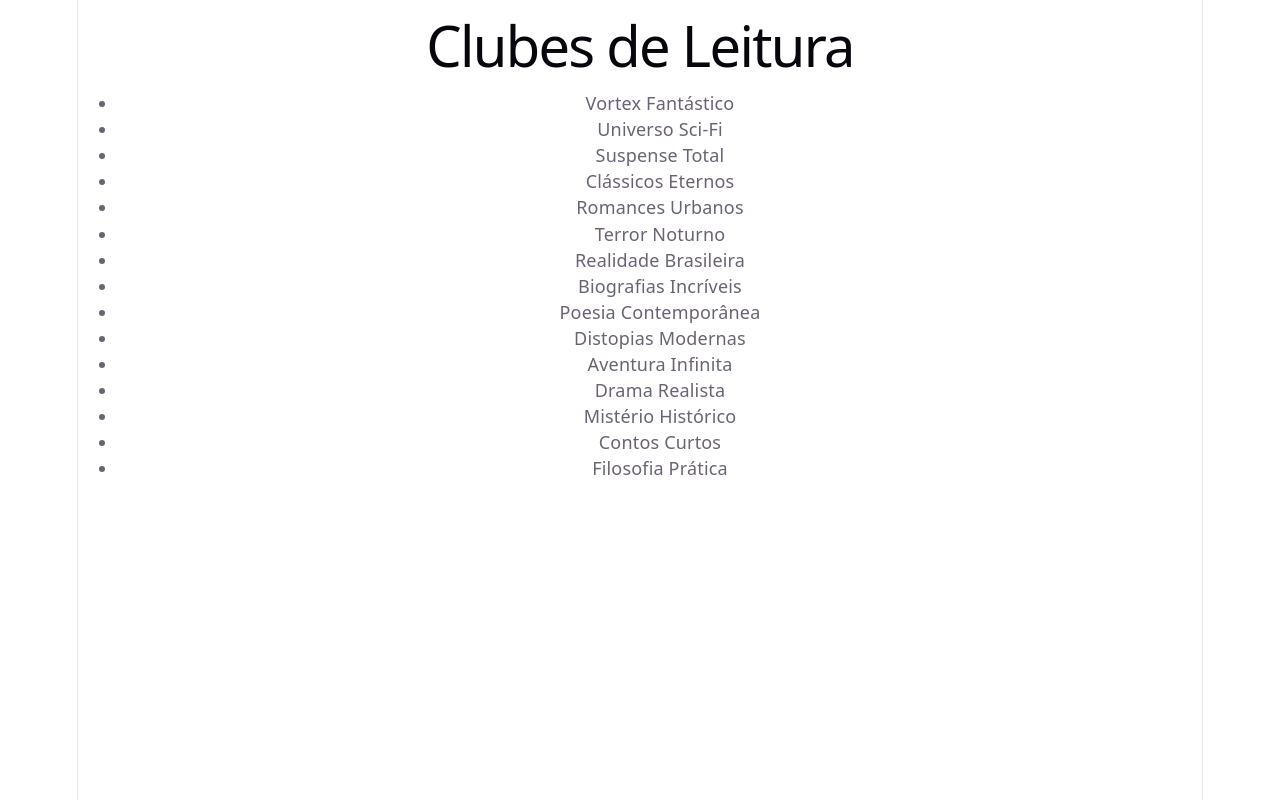
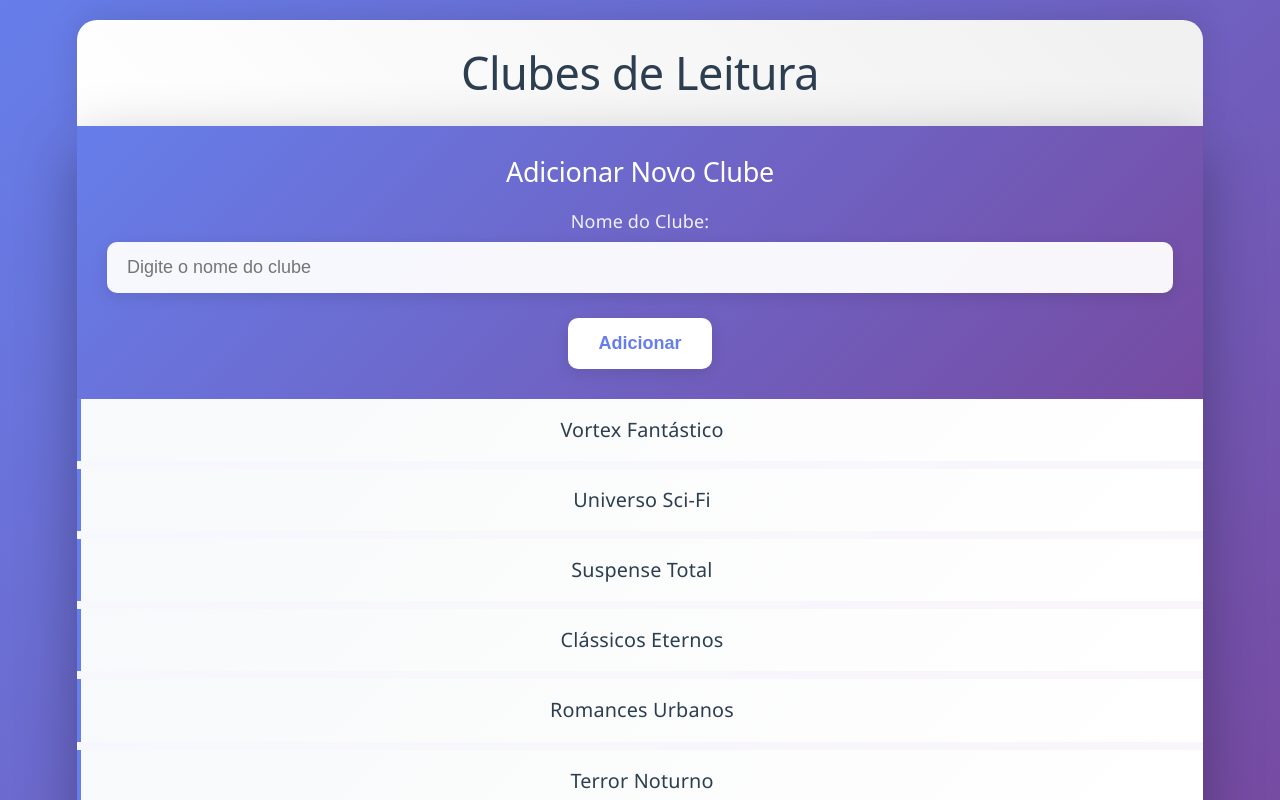
Before and after one commit to thiagoperest/desenvolvimento-react-DR4_AT, a React (Vite) app: page / in a window 1280 px wide. Built offline with nearby package versions, Linux system fonts and the light colour scheme.

Commit message:
feat: add tarefa 04

```diff
--- a/src/App.css
+++ b/src/App.css
@@ -1,184 +1,27 @@
-.counter {
-  font-size: 16px;
-  padding: 5px 10px;
-  border-radius: 5px;
-  color: var(--accent);
-  background: var(--accent-bg);
-  border: 2px solid transparent;
-  transition: border-color 0.3s;
-  margin-bottom: 24px;
-
-  &:hover {
-    border-color: var(--accent-border);
-  }
-  &:focus-visible {
-    outline: 2px solid var(--accent);
-    outline-offset: 2px;
-  }
+* {
+  margin: 0;
+  padding: 0;
+  box-sizing: border-box;
 }
 
-.hero {
-  position: relative;
-
-  .base,
-  .framework,
-  .vite {
-    inset-inline: 0;
-    margin: 0 auto;
-  }
-
-  .base {
-    width: 170px;
-    position: relative;
-    z-index: 0;
-  }
-
-  .framework,
-  .vite {
-    position: absolute;
-  }
-
-  .framework {
-    z-index: 1;
-    top: 34px;
-    height: 28px;
-    transform: perspective(2000px) rotateZ(300deg) rotateX(44deg) rotateY(39deg)
-      scale(1.4);
-  }
-
-  .vite {
-    z-index: 0;
-    top: 107px;
-    height: 26px;
-    width: auto;
-    transform: perspective(2000px) rotateZ(300deg) rotateX(40deg) rotateY(39deg)
-      scale(0.8);
-  }
+html, body {
+  height: 100%;
+  overflow-x: hidden;
 }
 
-#center {
-  display: flex;
-  flex-direction: column;
-  gap: 25px;
-  place-content: center;
-  place-items: center;
-  flex-grow: 1;
-
-  @media (max-width: 1024px) {
-    padding: 32px 20px 24px;
-    gap: 18px;
-  }
+body {
+  background: linear-gradient(135deg, #667eea 0%, #764ba2 100%);
+  min-height: 100vh;
+  margin: 0;
+  padding: 20px;
+  font-family: 'Segoe UI', Tahoma, Geneva, Verdana, sans-serif;
 }
 
-#next-steps {
-  display: flex;
-  border-top: 1px solid var(--border);
-  text-align: left;
-
-  & > div {
-    flex: 1 1 0;
-    padding: 32px;
-    @media (max-width: 1024px) {
-      padding: 24px 20px;
-    }
-  }
-
-  .icon {
-    margin-bottom: 16px;
-    width: 22px;
-    height: 22px;
-  }
-
-  @media (max-width: 1024px) {
-    flex-direction: column;
-    text-align: center;
-  }
+#root {
+  height: 100%;
 }
 
-#docs {
-  border-right: 1px solid var(--border);
-
-  @media (max-width: 1024px) {
-    border-right: none;
-    border-bottom: 1px solid var(--border);
-  }
+.App {
+  height: 100%;
+  min-height: 100vh;
 }
-
-#next-steps ul {
-  list-style: none;
-  padding: 0;
-  display: flex;
-  gap: 8px;
-  margin: 32px 0 0;
-
-  .logo {
-    height: 18px;
-  }
-
-  a {
-    color: var(--text-h);
-    font-size: 16px;
-    border-radius: 6px;
-    background: var(--social-bg);
-    display: flex;
-    padding: 6px 12px;
-    align-items: center;
-    gap: 8px;
-    text-decoration: none;
-    transition: box-shadow 0.3s;
-
-    &:hover {
-      box-shadow: var(--shadow);
-    }
-    .button-icon {
-      height: 18px;
-      width: 18px;
-    }
-  }
-
-  @media (max-width: 1024px) {
-    margin-top: 20px;
-    flex-wrap: wrap;
-    justify-content: center;
-
-    li {
-      flex: 1 1 calc(50% - 8px);
-    }
-
-    a {
-      width: 100%;
-      justify-content: center;
-      box-sizing: border-box;
-    }
-  }
-}
-
-#spacer {
-  height: 88px;
-  border-top: 1px solid var(--border);
-  @media (max-width: 1024px) {
-    height: 48px;
-  }
-}
-
-.ticks {
-  position: relative;
-  width: 100%;
-
-  &::before,
-  &::after {
-    content: '';
-    position: absolute;
-    top: -4.5px;
-    border: 5px solid transparent;
-  }
-
-  &::before {
-    left: 0;
-    border-left-color: var(--border);
-  }
-  &::after {
-    right: 0;
-    border-right-color: var(--border);
-  }
-}
--- /dev/null
+++ b/src/components/ClubeLista.css
@@ -0,0 +1,108 @@
+.clube-lista-container {
+  margin: 0 auto;
+  padding: 0 0 30px 0;
+  display: flex;
+  flex-direction: column;
+  min-height: 100vh;
+}
+
+.clube-lista-container h1 {
+  background: linear-gradient(45deg, #ffffff, #f0f0f0);
+  color: #2c3e50;
+  text-align: center;
+  margin: 0;
+  font-size: 2.5rem;
+  font-weight: 300;
+  letter-spacing: -0.5px;
+  padding: 40px 30px;
+  border-radius: 20px 20px 0 0;
+  box-shadow: 0 -5px 30px rgba(0, 0, 0, 0.1);
+}
+
+.content-card {
+  background: rgba(255, 255, 255, 0.95);
+  backdrop-filter: blur(10px);
+  border-radius: 0 0 20px 20px;
+  box-shadow: 0 20px 60px rgba(0, 0, 0, 0.3);
+  overflow: hidden;
+  flex: 1;
+}
+
+.clube-lista-container ul {
+  list-style: none;
+  padding: 0;
+  margin: 0;
+}
+
+.clube-lista-container li {
+  background: linear-gradient(135deg, #f8f9fa 0%, #ffffff 100%);
+  border-left: 4px solid #667eea;
+  padding: 18px 25px;
+  margin-bottom: 8px;
+  font-size: 1.1rem;
+  color: #2c3e50;
+}
+
+.clube-lista-container li:hover {
+  border-left-color: #764ba2;
+  cursor: pointer;
+}
+
+.clube-lista-container li:last-child {
+  margin-bottom: 0;
+  border-radius: 0 0 20px 20px;
+}
+
+.novo-clube-form {
+  background: linear-gradient(135deg, #667eea 0%, #764ba2 100%);
+  padding: 30px;
+  margin-bottom: 0;
+}
+
+.novo-clube-form h2 {
+  color: white;
+  margin: 0 0 20px 0;
+  font-size: 1.5rem;
+  font-weight: 400;
+}
+
+.novo-clube-form label {
+  display: block;
+  margin-bottom: 15px;
+  color: rgba(255, 255, 255, 0.9);
+  font-weight: 500;
+}
+
+.novo-clube-form input {
+  width: 100%;
+  padding: 15px 20px;
+  border: none;
+  border-radius: 10px;
+  font-size: 1rem;
+  margin-top: 8px;
+  background: rgba(255, 255, 255, 0.95);
+  color: #000;
+  box-shadow: 0 4px 15px rgba(0, 0, 0, 0.1);
+}
+
+.novo-clube-form input:focus {
+  outline: none;
+  background: white;
+}
+
+.novo-clube-form button {
+  background: white;
+  color: #667eea;
+  border: none;
+  padding: 15px 30px;
+  border-radius: 10px;
+  font-size: 1rem;
+  font-weight: 600;
+  cursor: pointer;
+  margin-top: 10px;
+  box-shadow: 0 4px 15px rgba(0, 0, 0, 0.1);
+}
+
+.novo-clube-form button:hover {
+  background: #f8f9fa;
+}
--- a/src/components/ClubeLista.jsx
+++ b/src/components/ClubeLista.jsx
@@ -1,4 +1,6 @@
 import { useState, useEffect } from 'react'
+import NovoClube from './NovoClube.jsx'
+import './ClubeLista.css'
 
 export default function ClubeLista() {
   const [clubes, setClubes] = useState([])
@@ -10,14 +12,25 @@ export default function ClubeLista() {
       .catch(error => console.error('Erro ao carregar clubes:', error))
   }, [])
 
+  const adicionarClube = (novoClube) => {
+    const clubeComId = {
+      ...novoClube,
+      id: `clb-${String(clubes.length + 1).padStart(3, '0')}`
+    }
+    setClubes([clubeComId, ...clubes])
+  }
+
   return (
-    <div>
+    <div className="clube-lista-container">
       <h1>Clubes de Leitura</h1>
-      <ul>
-        {clubes.map(clube => (
-          <li key={clube.id}>{clube.nome}</li>
-        ))}
-      </ul>
+      <div className="content-card">
+        <NovoClube onAdicionarClube={adicionarClube} />
+        <ul>
+          {clubes.map(clube => (
+            <li key={clube.id}>{clube.nome}</li>
+          ))}
+        </ul>
+      </div>
     </div>
   )
 }
--- a/src/components/NovoClube.jsx
+++ b/src/components/NovoClube.jsx
@@ -1,12 +1,20 @@
 import { useState } from 'react'
 
-export default function NovoClube() {
+export default function NovoClube({ onAdicionarClube }) {
   const [nome, setNome] = useState('')
 
+  const handleSubmit = (e) => {
+    e.preventDefault()
+    if (nome.trim()) {
+      onAdicionarClube({ nome: nome.trim() })
+      setNome('')
+    }
+  }
+
   return (
-    <div>
+    <div className="novo-clube-form">
       <h2>Adicionar Novo Clube</h2>
-      <form>
+      <form onSubmit={handleSubmit}>
         <label>
           Nome do Clube:
           <input
@@ -16,6 +24,7 @@ export default function NovoClube() {
             placeholder="Digite o nome do clube"
           />
         </label>
+        <button type="submit">Adicionar</button>
       </form>
     </div>
   )
--- a/src/index.css
+++ b/src/index.css
@@ -59,7 +59,6 @@ body {
   max-width: 100%;
   margin: 0 auto;
   text-align: center;
-  border-inline: 1px solid var(--border);
   min-height: 100svh;
   display: flex;
   flex-direction: column;
```
